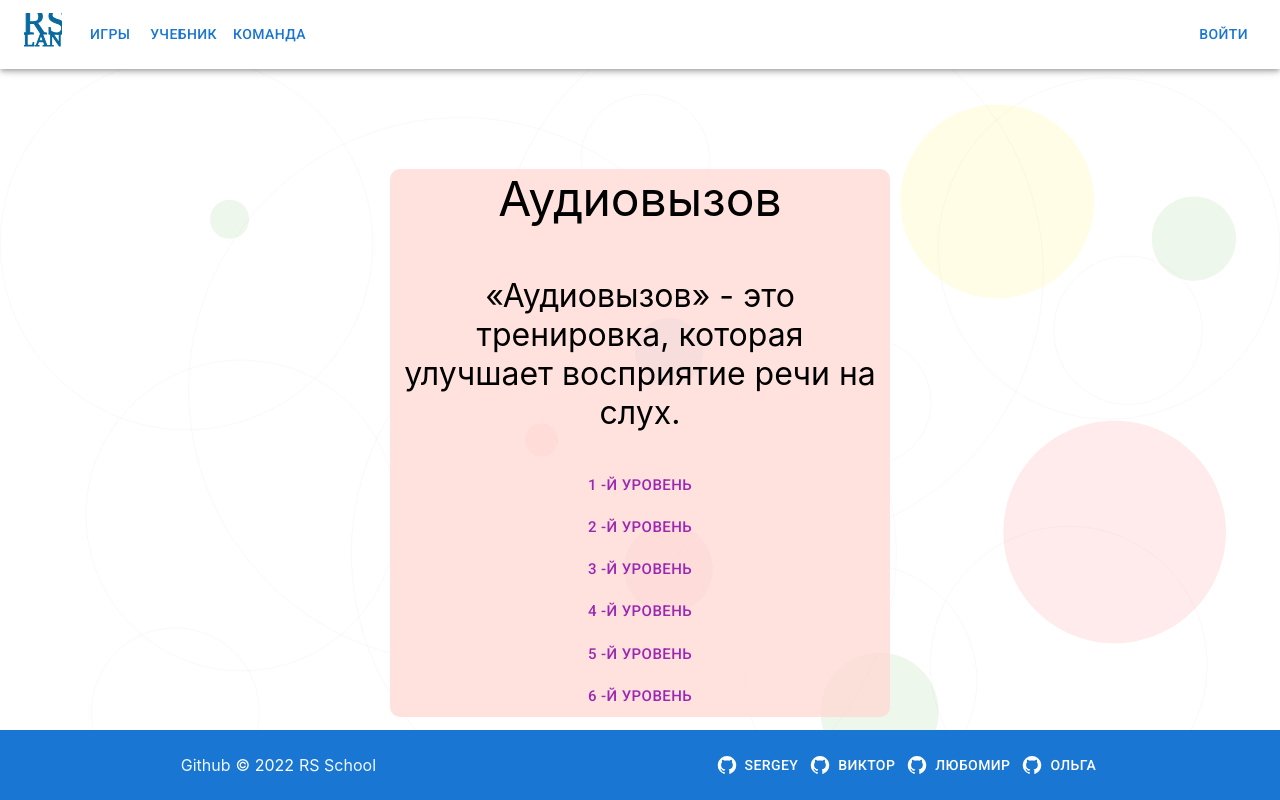
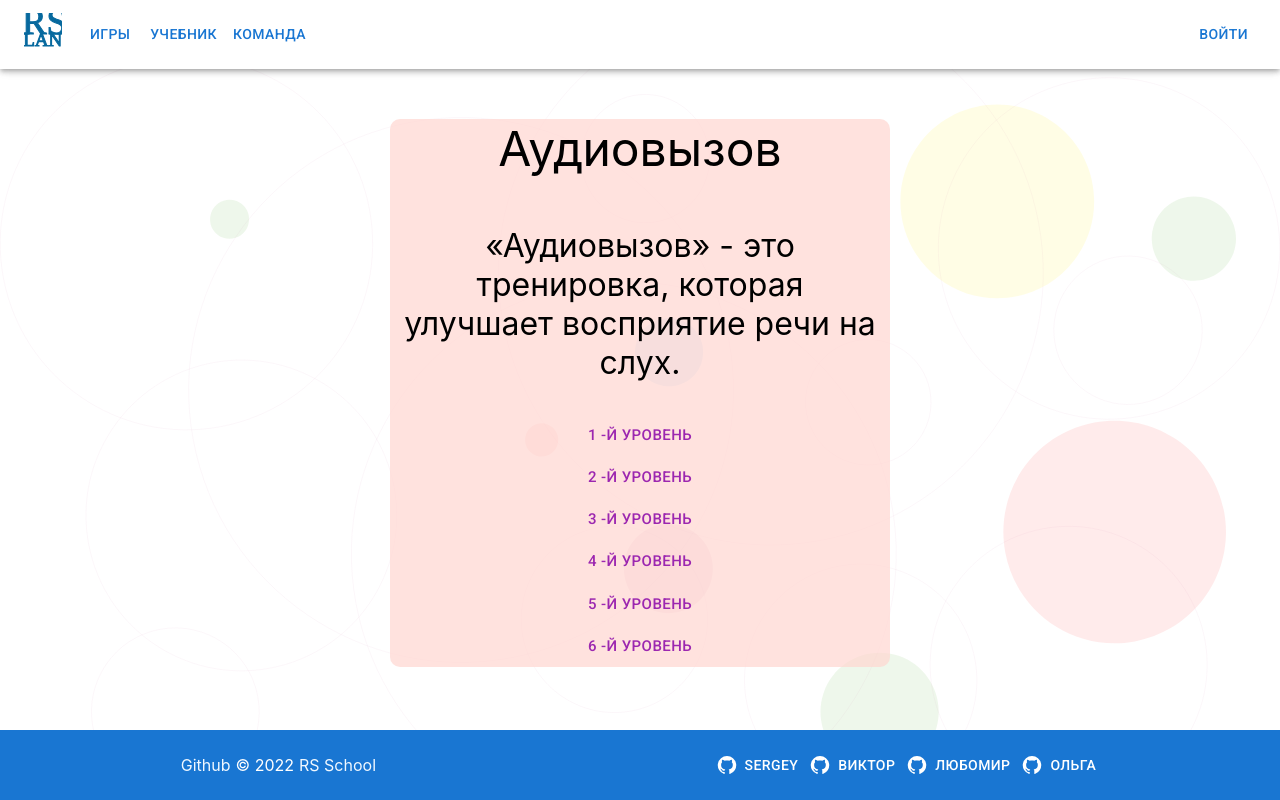
Before and after one commit to BlackHatMan/RSlsng, a React (Create React App) app: page /games/audio in a window 1280 px wide. Built offline with nearby package versions, Linux system fonts and the light colour scheme.

Commit message:
fix: style game

```diff
--- a/src/components/GameAudio/AudioContainer.tsx
+++ b/src/components/GameAudio/AudioContainer.tsx
@@ -35,7 +35,7 @@ export const AudioContainer = () => {
     };
 
     return (
-        <Container sx={{ marginTop: '100px' }}>
+        <Container sx={{ marginTop: '50px' }}>
             {showResult && <GameResult result={result} />}
             {isChoice && <AudioLevel levelHandler={levelHandler} />}
             {!isChoice && !showGame && !showResult && (
--- a/src/components/GameAudio/audioGame.css
+++ b/src/components/GameAudio/audioGame.css
@@ -1,5 +1,4 @@
 .wrapper_audio {
-  padding: 10% 0px;
   margin: 0 auto;
 }
 .page--audiogame {
--- a/src/components/GameResult.tsx
+++ b/src/components/GameResult.tsx
@@ -17,7 +17,7 @@ export const GameResult: React.FC<{ result: IResult[] }> = ({ result }) => (
         </Typography>
         <Box
             sx={{
-                maxHeight: '600px',
+                maxHeight: '450px',
                 overflowY: 'scroll',
                 '&::-webkit-scrollbar': {
                     width: '0.5em',
--- a/src/routes/Games/Games.css
+++ b/src/routes/Games/Games.css
@@ -1,5 +1,6 @@
 .games{
   height: calc(100vh - 140px);
+  padding-top: 50px;
   display: flex;
   flex-direction: column;
   align-items: center;
```
